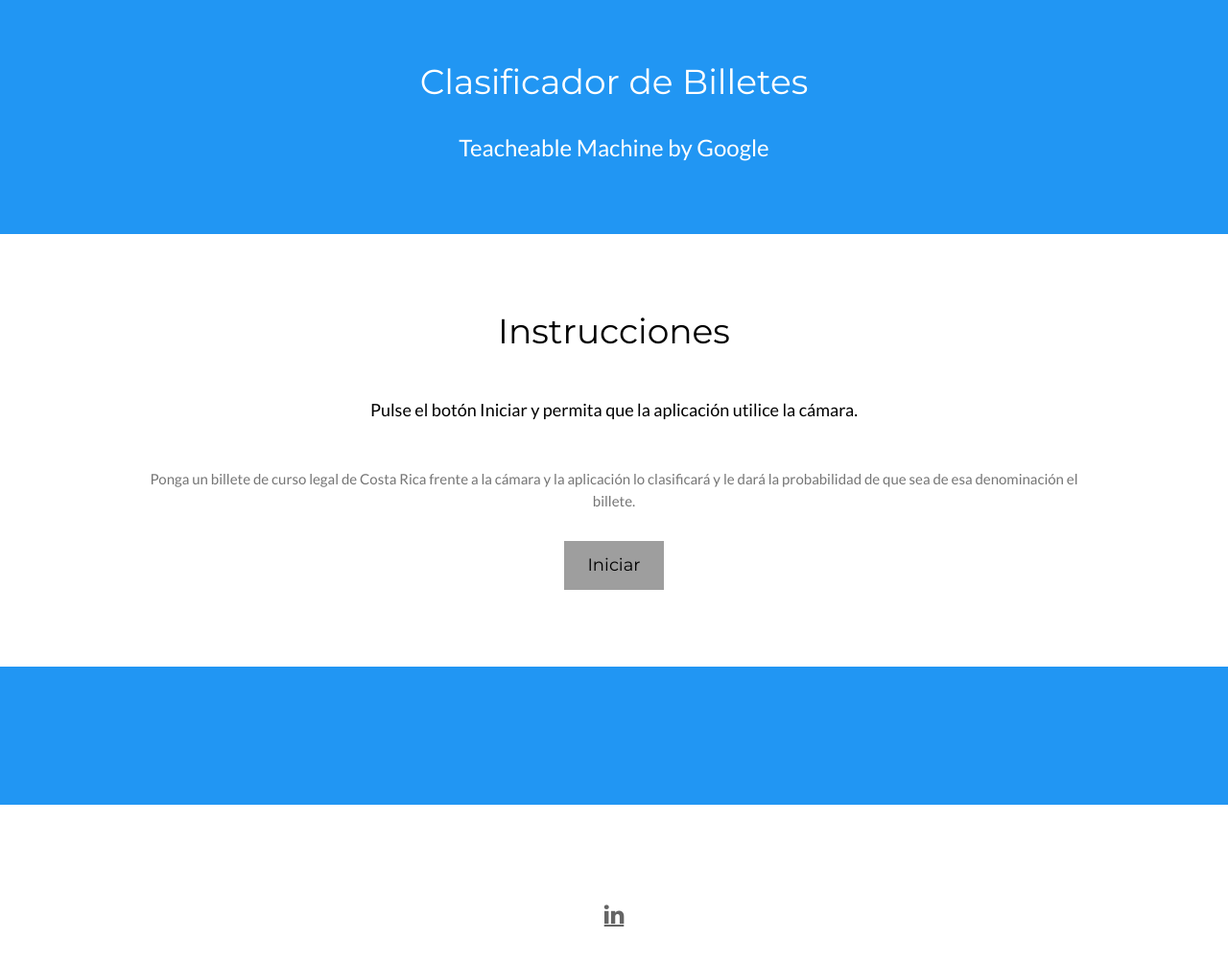
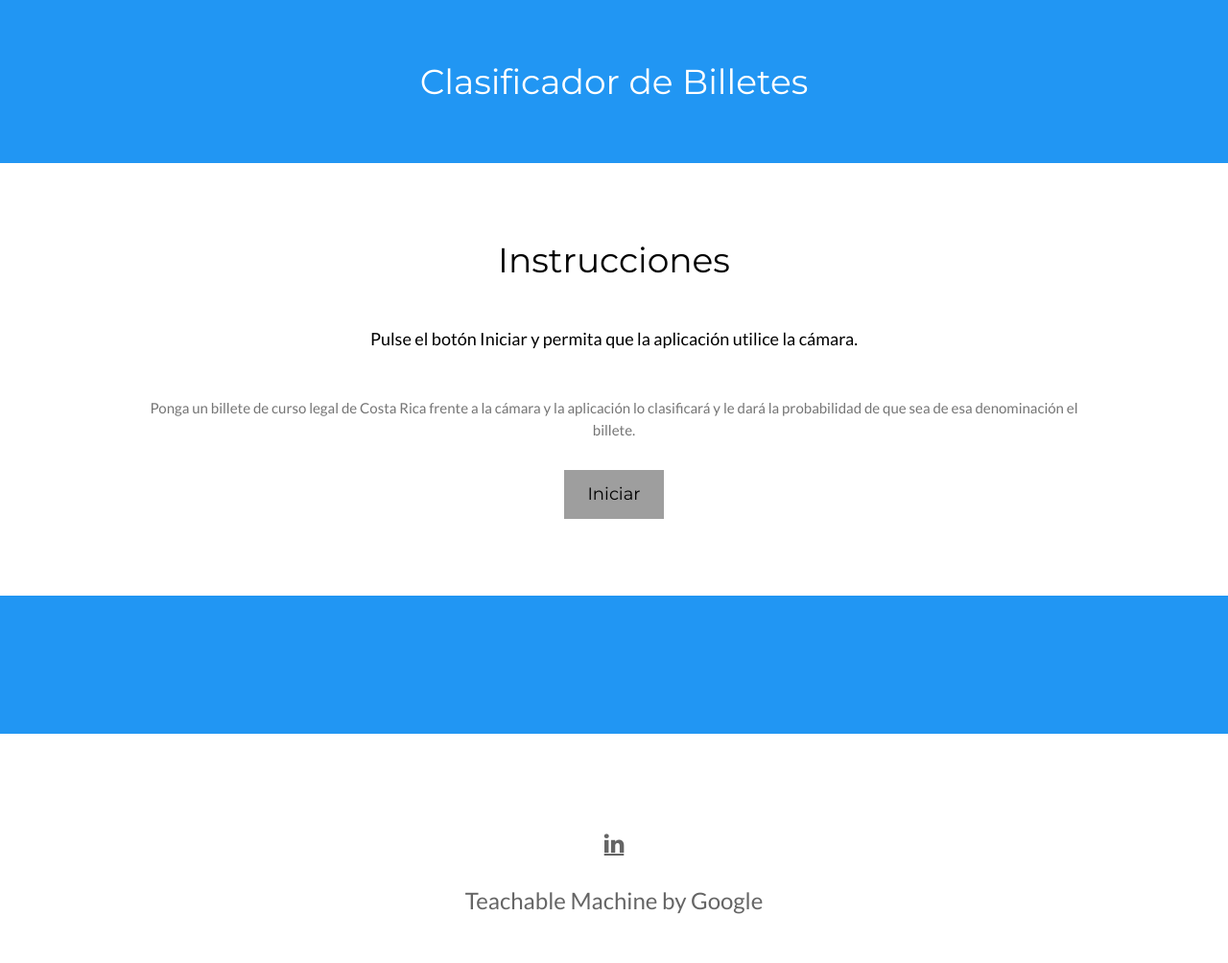
Before and after one commit to alertacivil/billetes, a plain HTML site: page index.html in a window 1280 px wide. Shown: the whole page at 96% size. Drawn offline with nearby package versions, Linux system fonts and the light colour scheme.

Commit message:
Add files via upload

```diff
--- a/index.html
+++ b/index.html
@@ -23,7 +23,7 @@
 <!-- Header -->
 <header class="w3-container w3-blue w3-center w3-padding-48">
   <h1 class="w3r-row">Clasificador de Billetes</h1>
-  <p class="w3-xlarge">Teacheable Machine by Google</p>
+
 
 
 </header>
@@ -133,6 +133,7 @@
 <footer class="w3-container w3-padding-64 w3-center w3-opacity">
   <div class="w3-xlarge w3-padding-32">
     <a class="fa fa-linkedin w3-hover-opacity" href="https://www.linkedin.com/in/alonsofernandezgonzalezcr/"></a>
+    <p class="w3-xlarge">Teachable Machine by Google</p>
  </div>
 </footer>
 
```
